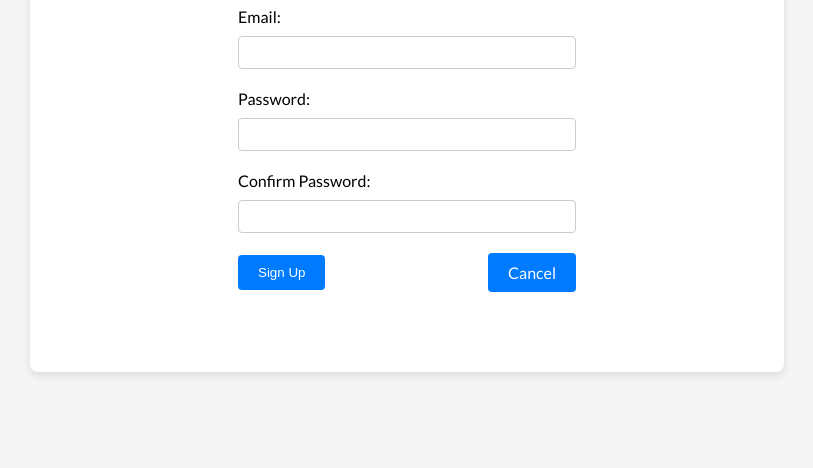
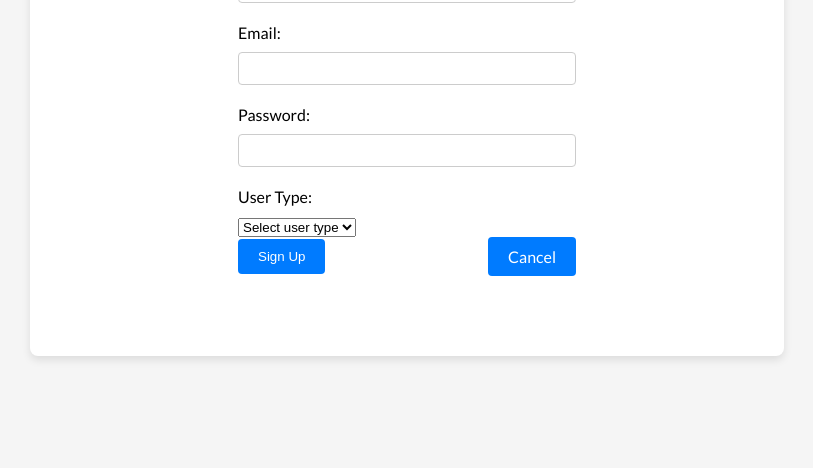
Before and after one commit to HassanMoussaa/E-commerce-, a plain HTML site: page pages/sign_up.html in a window 1280 px wide. Shown: the part 332-800 px from the top of the page, without its empty margins (233-1046 px from the left). Drawn offline with nearby package versions, Linux system fonts and the light colour scheme; files whose address does not match are found by name.

Commit message:
added sign up page

```diff
--- a/pages/sign_up.html
+++ b/pages/sign_up.html
@@ -14,7 +14,8 @@
   <body>
     <div class="container">
       <h1>Sign Up</h1>
-      <form>
+      <form id="signup-form">
+        <!-- Add id to the form -->
         <label for="fullname">Full Name:</label>
         <input type="text" id="fullname" name="fullname" required />
 
@@ -24,21 +25,25 @@
         <label for="password">Password:</label>
         <input type="password" id="password" name="password" required />
 
-        <label for="confirm_password">Confirm Password:</label>
-        <input
-          type="password"
-          id="confirm_password"
-          name="confirm_password"
-          required
-        />
-
+        <!-- User type dropdown -->
+        <label for="user-type">User Type:</label>
+        <div class="custom-select">
+          <select id="user-type" name="user-type" required>
+            <option value="" disabled selected>Select user type</option>
+            <option value="1">Admin</option>
+            <option value="2">Normal User</option>
+          </select>
+        </div>
         <div class="btn-container">
-          <button type="submit">Sign Up</button>
+          <button type="submit" id="btn-signup">Sign Up</button>
           <a href="C:\Users\Dell\Desktop\E-commerce-FE\pages\sign_in.html"
             >Cancel</a
           >
         </div>
       </form>
     </div>
+
+    <script src="https://cdnjs.cloudflare.com/ajax/libs/axios/0.23.0/axios.min.js"></script>
+    <script src="../scripts/sign_up.js"></script>
   </body>
 </html>
```
